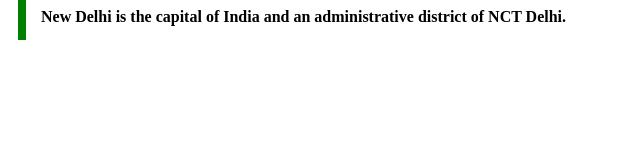
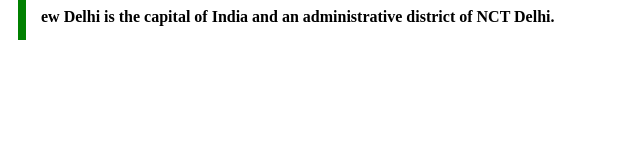
Before and after one commit to acciojob/trivia-SravaniPutturu, a website: page main.html in a window 1280 px wide. Shown: the full height of the page, 0-640 px from the left. Drawn offline with Linux system fonts and the light colour scheme.

Commit message:
created a submission

```diff
--- a/main.html
+++ b/main.html
@@ -7,7 +7,7 @@
 </head>
 
 <body>
-	<blackquote  cite="https://course.acciojob.com/open-web-editor?question=2f6a4b6c-4d7f-4a19-a009-d15349e5e914">New Delhi is the capital of India and an administrative district of NCT Delhi.
+	<blackquote  cite="https://course.acciojob.com/open-web-editor?question=2f6a4b6c-4d7f-4a19-a009-d15349e5e914">ew Delhi is the capital of India and an administrative district of NCT Delhi.
 	</blackquote>
 </body>
 
```
